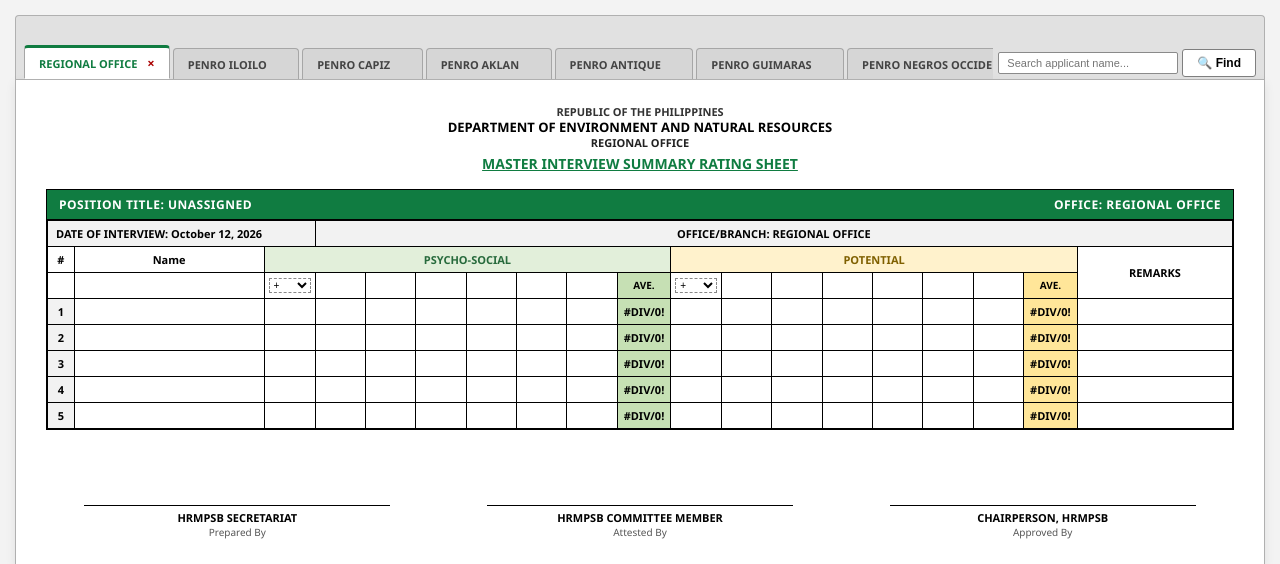
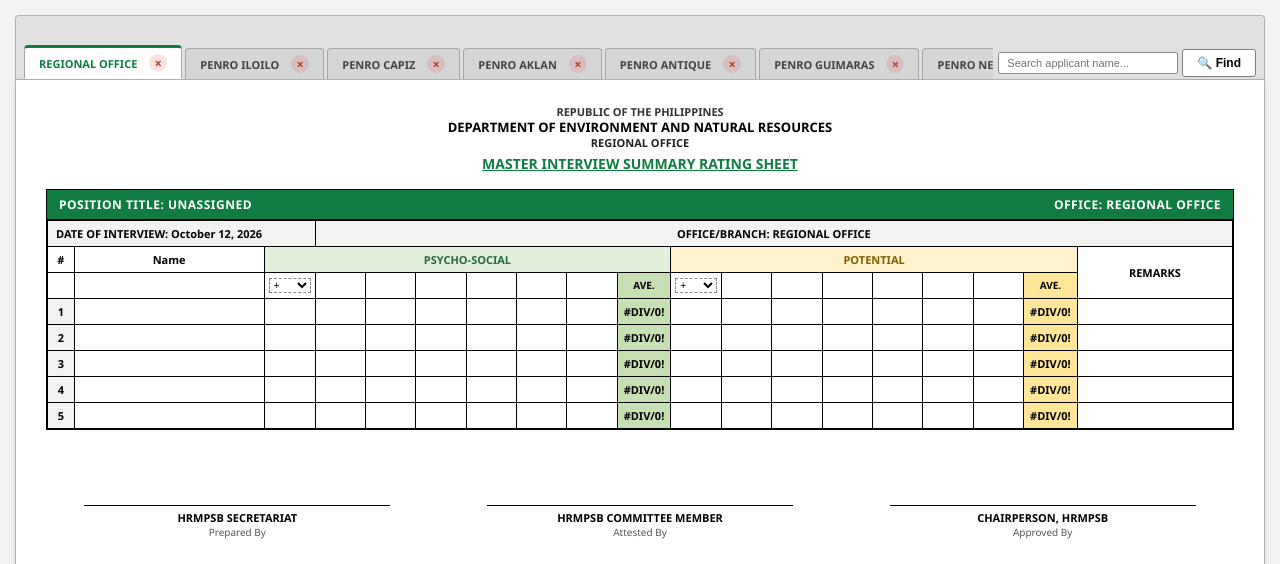
Before and after one commit to Shuz-clo/Shuz-clo.github.io, a PHP site: page /results_2.php in a window 1280 px wide. Shown: the top 564 px of the page. Run offline with PHP 8.4, Linux system fonts and the light colour scheme; the visitor is signed in with stand-in values (Sample User, id 1); tables that the repository leaves empty or names only in its code hold one stand-in row (values such as "Sample post"); data that the repository does not hold is empty.

Commit message:
Update results_2.php

```diff
--- a/results_2.php
+++ b/results_2.php
@@ -39,7 +39,6 @@ if ($result && $result->num_rows > 0) {
     while ($row = $result->fetch_assoc()) {
         $office = !empty($row['office_name']) ? strtoupper(trim($row['office_name'])) : 'REGIONAL OFFICE';
 
-        // If canonical_position_title exists, use it; otherwise fall back to raw value.
         $rawPosition = (string)($row['position_title'] ?? 'LMO I');
         $position = function_exists('canonical_position_title')
             ? canonical_position_title($rawPosition)
@@ -223,14 +222,31 @@ foreach ($groupedCandidates as $officeKey => $list) {
             font-weight: bold;
         }
 
+        /* Always-visible red circular X on every tab */
         .tab-close-btn {
-            visibility: hidden;
-            color: #a00;
+            visibility: visible;
+            display: inline-flex;
+            align-items: center;
+            justify-content: center;
+            width: 18px;
+            height: 18px;
+            line-height: 1;
+            border-radius: 50%;
+            background: rgba(220, 53, 69, 0.15);
+            color: #c0392b;
             font-weight: bold;
             font-size: 13px;
-            margin-left: 4px;
+            margin-left: 6px;
+            cursor: pointer;
+            user-select: none;
+            flex-shrink: 0;
+            transition: background 0.15s, color 0.15s;
         }
-        .excel-tab:hover .tab-close-btn, .excel-tab.active .tab-close-btn { visibility: visible; }
+        .tab-close-btn:hover {
+            background: #c0392b;
+            color: #fff;
+        }
+        @media print { .tab-close-btn { display: none !important; } }
 
         .excel-tab-add {
             padding: 4px 10px;
@@ -392,6 +408,14 @@ foreach ($groupedCandidates as $officeKey => $list) {
             .action-bar { flex-wrap: wrap; gap: 6px; }
             .btn { padding: 8px 12px; font-size: 11px; }
             .signatory-section { grid-template-columns: 1fr; gap: 30px; }
+
+            /* Bigger tap target for the X */
+            .tab-close-btn {
+                width: 22px;
+                height: 22px;
+                font-size: 15px;
+                margin-left: 8px;
+            }
         }
 
         @media print {
@@ -732,11 +756,14 @@ foreach ($groupedCandidates as $officeKey => $list) {
                 tabLabel.innerText = branch;
                 tab.appendChild(tabLabel);
 
+                // Always-visible red circular X
                 const closeBtn = document.createElement('span');
                 closeBtn.className = 'tab-close-btn';
                 closeBtn.innerText = '×';
+                closeBtn.title = 'Delete this tab';
                 closeBtn.onclick = (e) => {
                     e.stopPropagation();
+                    e.preventDefault();
                     deleteTab(branch);
                 };
                 tab.appendChild(closeBtn);
@@ -992,7 +1019,14 @@ foreach ($groupedCandidates as $officeKey => $list) {
                 headers: { 'Content-Type': 'application/json' },
                 body: JSON.stringify({ csrf_token: CSRF_TOKEN, candidates: candidatesToSave, columns: columnsToSave, tabs: tabsToSave, hiddenTabs: Array.from(hiddenTabs), headers: headerLabels })
             })
-            .then(res => res.json())
+            .then(res => res.text().then(text => {
+                let data;
+                try { data = JSON.parse(text); }
+                catch (e) {
+                    throw new Error('Server did not return JSON. First 300 chars: ' + text.replace(/<[^>]*>/g, ' ').replace(/\s+/g, ' ').trim().slice(0, 300));
+                }
+                return data;
+            }))
             .then(data => {
                 if (data.status === 'success') {
                     if (data.savedIds) {
```
